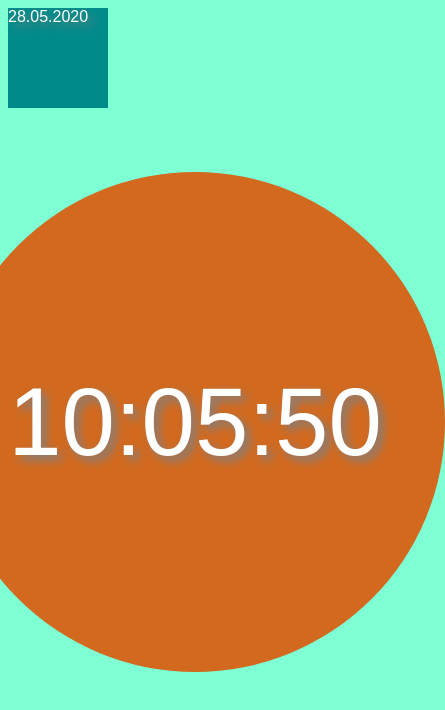
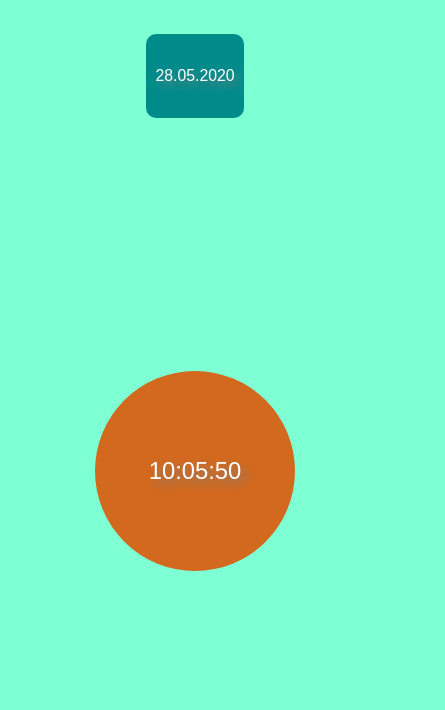
Before and after one commit to marcocollander/dancing-clock, a plain HTML site: page index.html in a window 390 px wide. Shown: the whole page, 445 px wide, since content can reach past the window. Drawn offline with Linux system fonts and the light colour scheme.

Commit message:
Add responsive designes

```diff
--- a/index.html
+++ b/index.html
@@ -9,6 +9,7 @@
 </head>
 
 <body>
+  <main class="content">
     <div class="box-date">
       <span id="box-date"></span>
     </div>
@@ -16,6 +17,8 @@
     <div class="container">
       <span class="clock" id="clock"></span>
     </div>
+  </main>
+
   <script src="js/script.js"></script>
 </body>
 
--- a/scss/main.scss
+++ b/scss/main.scss
@@ -1,35 +1,51 @@
 body {
-  background-color: aquamarine
+  background-color: aquamarine;
+  box-sizing: border-box;
+  margin: 0;
+  padding: 0;
+}
+
+.content {
+  height: 100vh;
+  display: flex;
+  flex-direction: column;
+  // justify-content: center;
+  align-items: center;
 }
 
 .container {
-  position: absolute;
   display: flex;
   justify-content: center;
   align-items: center;
-  left: calc(50% - 250px);
-  top: calc(50% - 250px);
-  width: 500px;
-  height: 500px;
-  border-radius: 250px;
+  width: 30vw;
+  height: 30vw;
+  border-radius: 50%;
   background-color: chocolate;
   text-shadow: 5px 5px 10px grey;
   font-family: Arial, Helvetica, sans-serif;
-  animation: balance 1s linear infinite;
+  //animation: balance 2s linear infinite;
 }
 
 .clock {
-  font-size: 6rem;
+  font-size: calc(3rem + 1vw);
   color: white;
 }
 
 .box-date {
-  width: 100px;
-  height: 100px;
+  display: flex;
+  justify-content: center;
+  align-items: center;
+  width: 25vw;
+  height: 10vh;
+  margin-top: 2vh;
+  margin-bottom: 15vh;
+  border-radius: 10px;
   background-color: darkcyan;
   text-shadow: 5px 5px 10px grey;
+  text-align: center;
   font-family: Arial, Helvetica, sans-serif;
   color: white;
+  font-size: 2rem;
 }
 
 @keyframes balance {
@@ -41,8 +57,41 @@ body {
     transform: translate(100px);
   }
 
-  100% {
+  75% {
     transform: translate(0);
   }
 
+  100% {
+    transform: translate(-100px);
+  }
 }
+
+@media (max-width: 1020px) {
+  .clock {
+    font-size: calc(2.5rem + 1vw);
+  }
+}
+
+@media (max-width: 786px) {
+  .content {
+    display: flex;
+    flex-direction: column;
+  }
+
+  .container {
+    position: static;
+    width: 200px;
+    height: 200px;
+    border-radius: 50%;
+  }
+
+  .box-date {
+    margin-top: 4vh;
+    margin-bottom: 30vh;
+    font-size: calc(0.5rem + 2vw);
+  }
+
+  .clock {
+    font-size: calc(1rem + 2vw);
+  }
+}
```
Also changed, not shown: css/main.css, 1 other file. Lines whose indentation alone changed are shown as unchanged.
